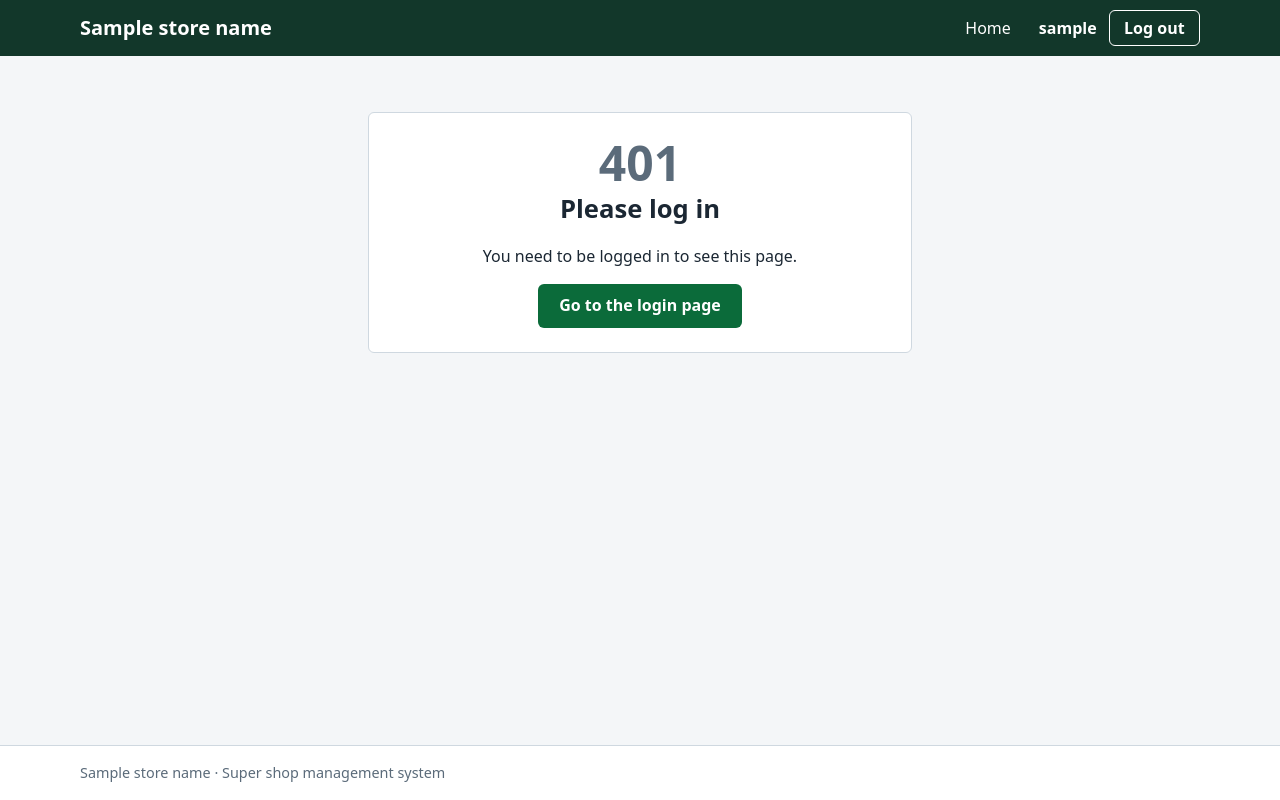
After one commit to ami-JANI/smartmart, a Spring app: template src/main/resources/templates/error/401.html in a window 1280 px wide. The commit adds this page. Run offline with Thymeleaf, Linux system fonts and the light colour scheme; the template is opened without the code that fills it: most values are stand-ins (such as "Sample title", 1, 10 or a date in 2020); data that the repository does not hold is empty; some of the project's set-up classes (security, data sources, template engines, error pages and the like) are left out, and stand-ins take their place.

Commit message:
feat(ui): hide menu items by role and add error pages
Menu items show only for roles allowed to open them, using a roles
model attribute instead of a new library. Add friendly 401, 403, 404
and 5xx pages that Spring Boot picks up from templates/error.

Refs: SCRUM-39

```diff
--- a/src/main/resources/static/css/app.css
+++ b/src/main/resources/static/css/app.css
@@ -220,3 +220,8 @@ main.container {
 @media (prefers-reduced-motion: reduce) {
     * { transition: none !important; animation: none !important; }
 }
+
+/* ---------- Message pages: 401, 403, 404, 5xx (SCRUM-39) ---------- */
+
+.message-card { max-width: 34rem; margin: 2rem auto 0; text-align: center; }
+.message-code { margin: 0; font-size: 3rem; font-weight: 700; color: var(--color-muted); line-height: 1.1; }
--- /dev/null
+++ b/src/main/resources/templates/error/401.html
@@ -0,0 +1,20 @@
+<!DOCTYPE html>
+<!--
+  401: not logged in. Spring Boot shows templates/error/<status>.html on its own.
+  Form login normally redirects to /login first; this page covers requests that cannot be redirected.
+-->
+<html lang="en" th:replace="~{layout/base :: layout(~{::title}, ~{::main})}" xmlns:th="http://www.thymeleaf.org">
+<head>
+    <title>Please log in - SmartMart</title>
+</head>
+<body>
+<main id="main-content" class="container">
+    <section class="card message-card">
+        <p class="message-code" aria-hidden="true">401</p>
+        <h1>Please log in</h1>
+        <p>You need to be logged in to see this page.</p>
+        <a class="btn btn-primary" th:href="@{/login}" href="/login">Go to the login page</a>
+    </section>
+</main>
+</body>
+</html>
--- a/src/main/resources/templates/layout/base.html
+++ b/src/main/resources/templates/layout/base.html
@@ -9,6 +9,11 @@
 
   Model attributes read here (all optional):
     username  name of the logged-in user; the nav and logout button show only when set
+    roles     collection of role names of the logged-in user, without a ROLE_ prefix:
+              ADMIN, MANAGER, CASHIER, INVENTORY_STAFF. A menu item shows only when
+              the user holds a role allowed to open it (GUIDELINES.md section 7).
+              The menu only hides links; the server still denies the pages (SCRUM-20).
+    activeNav name of the current menu item (users, categories, products, pos), optional
     storeName store name for the header and footer; defaults to "SmartMart"
 -->
 <html lang="en" th:fragment="layout(title, content)" xmlns:th="http://www.thymeleaf.org">
@@ -31,7 +36,18 @@
         <nav class="site-nav" aria-label="Main" th:if="${username != null}">
             <ul>
                 <li><a th:href="@{/}" href="/">Home</a></li>
-                <!-- Role-based menu items are added here by SCRUM-39. -->
+                <li th:if="${roles != null and roles.contains('ADMIN')}">
+                    <a th:href="@{/users}" href="/users" th:attr="aria-current=${activeNav == 'users'} ? 'page'">Users</a>
+                </li>
+                <li th:if="${roles != null and roles.contains('INVENTORY_STAFF')}">
+                    <a th:href="@{/categories}" href="/categories" th:attr="aria-current=${activeNav == 'categories'} ? 'page'">Categories</a>
+                </li>
+                <li th:if="${roles != null and (roles.contains('INVENTORY_STAFF') or roles.contains('MANAGER'))}">
+                    <a th:href="@{/products}" href="/products" th:attr="aria-current=${activeNav == 'products'} ? 'page'">Products</a>
+                </li>
+                <li th:if="${roles != null and roles.contains('CASHIER')}">
+                    <a th:href="@{/pos}" href="/pos" th:attr="aria-current=${activeNav == 'pos'} ? 'page'">Point of sale</a>
+                </li>
             </ul>
             <div class="nav-user">
                 <span class="nav-username" th:text="${username}">user</span>
```
Also changed, not shown: src/main/resources/templates/error/403.html (added, +17 -0 lines), src/main/resources/templates/error/404.html (added, +17 -0 lines), src/main/resources/templates/error/5xx.html (added, +17 -0 lines).
